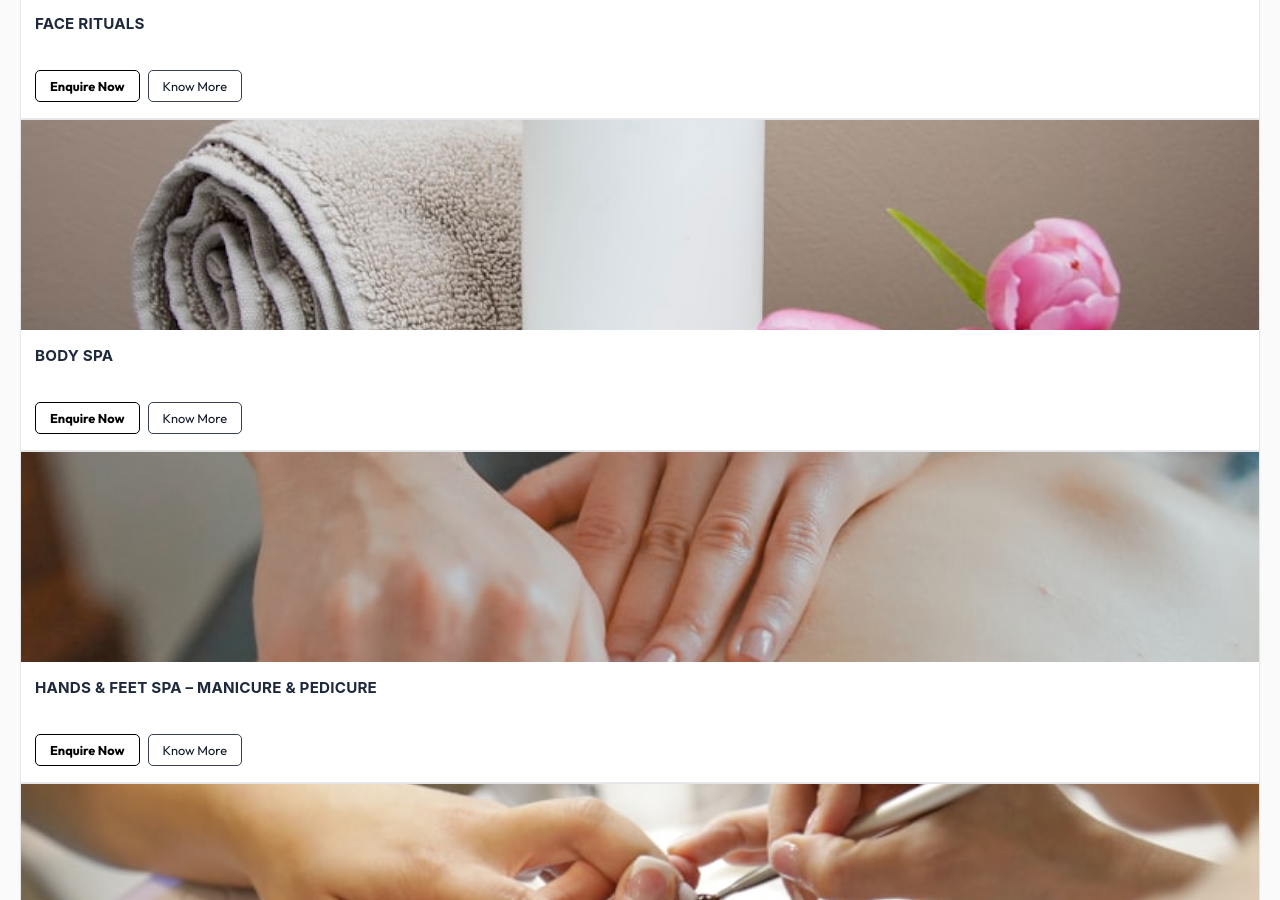
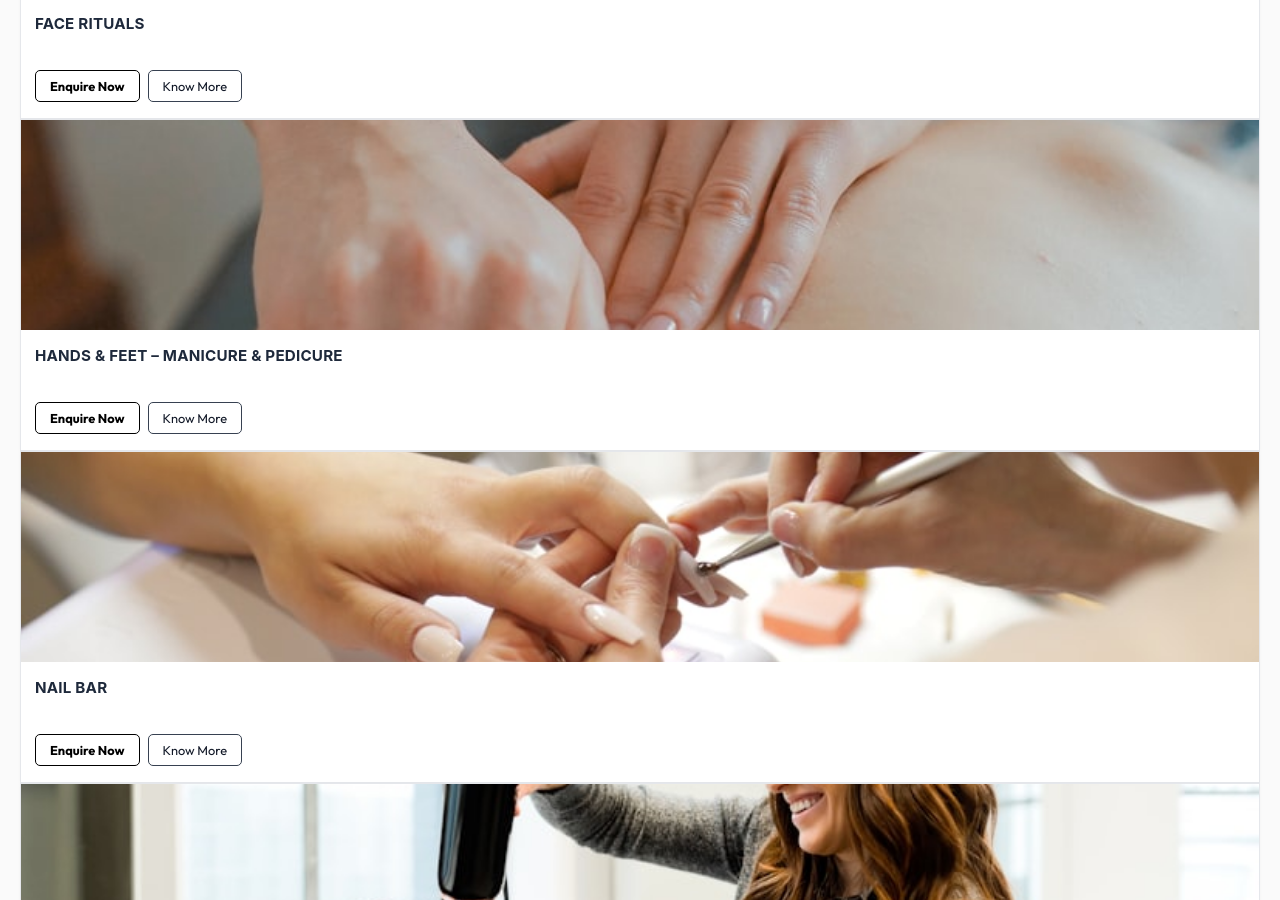
Before and after one commit to the-onelazyDev/aura-makeup-studio, a React (Vite) app in the folder frontend/: page / in a window 1280 px wide. Shown: the part 1900-2800 px from the top of the page. Built offline with nearby package versions, Linux system fonts and the light colour scheme; no server answers; a web font is replaced by a local one.

Commit message:
feat: remove body spa service while preserving manicure and pedicure rituals

```diff
--- a/frontend/src/components/ServiceCatalog.jsx
+++ b/frontend/src/components/ServiceCatalog.jsx
@@ -6,7 +6,8 @@ const TAGS = [
   "Bride and Groom Makeup Near Me",
   "Best Salon Near Me",
   "Nail Salon Near Me",
-  "Skincare & Spa Near Me",
+  "Facial & Skincare Near Me",
+  "Manicure & Pedicure Near Me",
   "Salon Near Me"
 ];
 
@@ -28,8 +29,11 @@ export default function ServiceCatalog({ services = [], onSelectService }) {
       if (activeTag.includes("Nail")) {
         return sCat.includes("SKIN") || sSub.includes("NAIL") || sTitle.includes("NAIL");
       }
-      if (activeTag.includes("Skincare") || activeTag.includes("Spa")) {
-        return sCat.includes("SKIN") || sSub.includes("SPA") || sTitle.includes("FACIAL");
+      if (activeTag.includes("Manicure") || activeTag.includes("Pedicure")) {
+        return sCat.includes("SKIN") || sTitle.includes("MANICURE") || sTitle.includes("PEDICURE");
+      }
+      if (activeTag.includes("Facial") || activeTag.includes("Skincare")) {
+        return sCat.includes("SKIN") || sTitle.includes("FACIAL") || sTitle.includes("FACE") || sTitle.includes("SKIN");
       }
     }
 
--- a/frontend/src/data/initialData.js
+++ b/frontend/src/data/initialData.js
@@ -59,22 +59,8 @@ export const INITIAL_SERVICES = [
     highlights: ["Hydra-Infusion Brightening", "Cold Roller Lymphatic Sculpting", "Ultrasonic Blackhead Extraction", "Collagen Sheet Mask"]
   },
   {
-    id: "srv-sk-2",
-    title: "BODY SPA",
-    category: "SKIN",
-    subCategory: "SPA",
-    price: 5500,
-    duration: "75 mins",
-    rating: 4.9,
-    reviewsCount: 260,
-    badge: "Relaxation",
-    image: "/images/body-spa.jpg",
-    description: "Deep tissue aromatherapy body massage and calming scrub therapy that relieves stress and restores natural skin moisture.",
-    highlights: ["Aromatherapy Essential Oils", "Dead Sea Salt Body Scrub", "Full Body Muscle Relaxation", "Steam & Warm Towel Ritual"]
-  },
-  {
     id: "srv-sk-3",
-    title: "HANDS & FEET SPA – MANICURE & PEDICURE",
+    title: "HANDS & FEET – MANICURE & PEDICURE",
     category: "SKIN",
     subCategory: "MANI PEDI",
     price: 3200,
```
Also changed, not shown: 1 other file (tests, documents, lock files or other folders).
